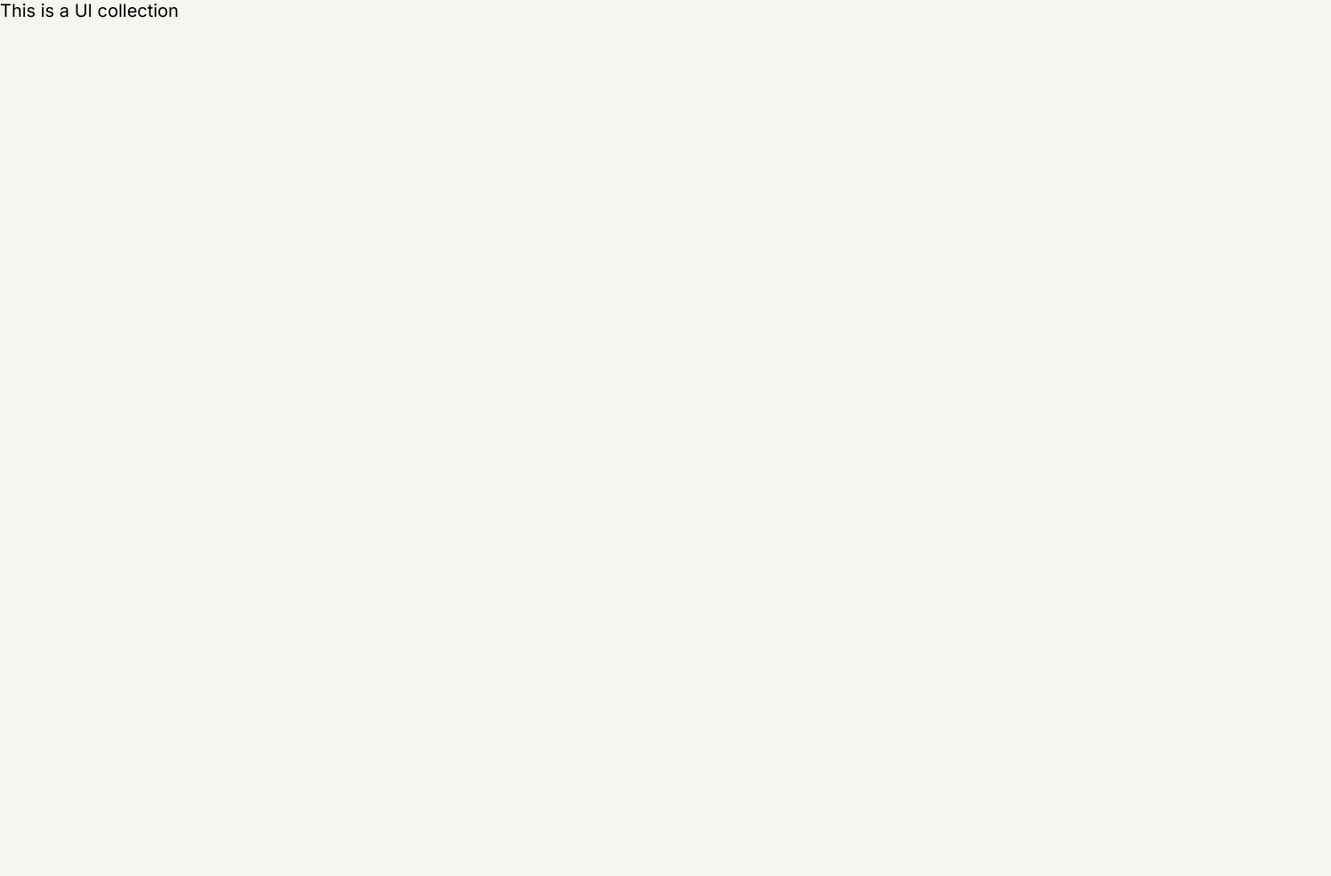
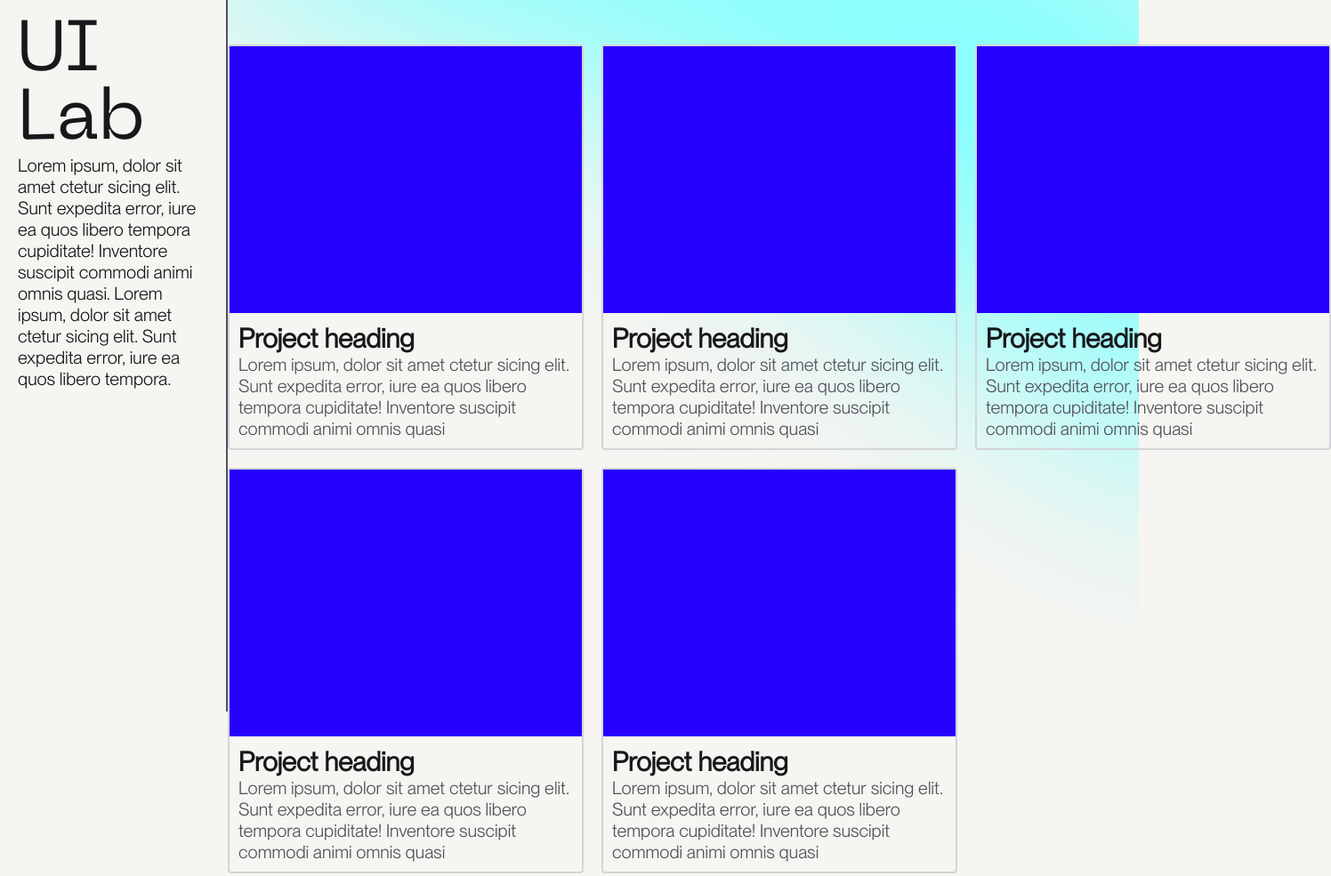
Before and after one commit to manish-basargekar/UI-experiments, a plain HTML site: page index.html in a window 1280 px wide. Shown: the whole page at 89% size, 1496 px wide, since content can reach past the window. Before the commit the page ends 800 px from the top, so only its background shows below. Drawn offline with Linux system fonts and the light colour scheme.

Commit message:
completed base layout and added fonts

```diff
--- a/index.html
+++ b/index.html
@@ -1,20 +1,112 @@
 <!DOCTYPE html>
 <html lang="en">
 	<head>
-    <meta charset="UTF-8">
-    <meta http-equiv="X-UA-Compatible" content="IE=edge">
-    <meta name="viewport" content="width=device-width, initial-scale=1.0">
-    <link rel="stylesheet" href="style.css">
-    <link rel="shortcut icon" href="favicon.gif" type="image/x-icon">
-    <title>UI Collection</title>
-    <link rel="preconnect" href="https://fonts.googleapis.com">
-<link rel="preconnect" href="https://fonts.gstatic.com" crossorigin>
-<link href="https://fonts.googleapis.com/css2?family=Inter:wght@400;500;700&display=swap" rel="stylesheet">
+		<meta charset="UTF-8" />
+		<meta http-equiv="X-UA-Compatible" content="IE=edge" />
+		<meta name="viewport" content="width=device-width, initial-scale=1.0" />
+		<link rel="stylesheet" href="style.css" />
+		<link rel="shortcut icon" href="favicon.gif" type="image/x-icon" />
+		<title>UI Lab</title>
 	</head>
 	<body>
-
 		<div class="container">
-        This is a UI collection
+			<header>
+				<h1 class="ui-lab">UI Lab</h1>
+				<span class="desc"
+					>Lorem ipsum, dolor sit amet ctetur sicing elit. Sunt expedita error,
+					iure ea quos libero tempora cupiditate! Inventore suscipit commodi
+					animi omnis quasi. Lorem ipsum, dolor sit amet ctetur sicing elit.
+					Sunt expedita error, iure ea quos libero tempora.</span
+				>
+			</header>
+			<div class="gradient">
+				<svg
+					width="1340"
+					height="783"
+					viewBox="0 0 1340 783"
+					fill="none"
+					xmlns="http://www.w3.org/2000/svg"
+				>
+					<g filter="url(#filter0_f_3_53)">
+						<path
+							d="M837.952 144.968C1078.92 274.999 1322.23 521.103 1420.38 532.366C1596.11 552.533 1570.41 85.9628 1384.56 -80.7699C1210.17 -237.225 -0.35673 -397.395 296.698 -80.77C454.736 87.6806 632.874 34.3056 837.952 144.968Z"
+							fill="#84FFFD"
+						/>
+					</g>
+					<defs>
+						<filter
+							id="filter0_f_3_53"
+							x="0.000244141"
+							y="-513"
+							width="1789.04"
+							height="1296"
+							filterUnits="userSpaceOnUse"
+							color-interpolation-filters="sRGB"
+						>
+							<feFlood flood-opacity="0" result="BackgroundImageFix" />
+							<feBlend
+								mode="normal"
+								in="SourceGraphic"
+								in2="BackgroundImageFix"
+								result="shape"
+							/>
+							<feGaussianBlur
+								stdDeviation="125"
+								result="effect1_foregroundBlur_3_53"
+							/>
+						</filter>
+					</defs>
+				</svg>
+			</div>
+            <main>
+                <div class="ui-container">
+                    <div class="project">
+                        <div class="image"></div>
+                        <div class="info">
+                            <h2>Project heading</h2>
+                            <span class="project-desc">
+                                Lorem ipsum, dolor sit amet ctetur sicing elit. Sunt expedita error, iure ea quos libero tempora cupiditate! Inventore suscipit commodi animi omnis quasi
+                            </span>
+                        </div>
+                    </div>
+                    <div class="project">
+                        <div class="image"></div>
+                        <div class="info">
+                            <h2>Project heading</h2>
+                            <span class="project-desc">
+                                Lorem ipsum, dolor sit amet ctetur sicing elit. Sunt expedita error, iure ea quos libero tempora cupiditate! Inventore suscipit commodi animi omnis quasi
+                            </span>
+                        </div>
+                    </div>
+                    <div class="project">
+                        <div class="image"></div>
+                        <div class="info">
+                            <h2>Project heading</h2>
+                            <span class="project-desc">
+                                Lorem ipsum, dolor sit amet ctetur sicing elit. Sunt expedita error, iure ea quos libero tempora cupiditate! Inventore suscipit commodi animi omnis quasi
+                            </span>
+                        </div>
+                    </div>
+                    <div class="project">
+                        <div class="image"></div>
+                        <div class="info">
+                            <h2>Project heading</h2>
+                            <span class="project-desc">
+                                Lorem ipsum, dolor sit amet ctetur sicing elit. Sunt expedita error, iure ea quos libero tempora cupiditate! Inventore suscipit commodi animi omnis quasi
+                            </span>
+                        </div>
+                    </div>
+                    <div class="project">
+                        <div class="image"></div>
+                        <div class="info">
+                            <h2>Project heading</h2>
+                            <span class="project-desc">
+                                Lorem ipsum, dolor sit amet ctetur sicing elit. Sunt expedita error, iure ea quos libero tempora cupiditate! Inventore suscipit commodi animi omnis quasi
+                            </span>
+                        </div>
+                    </div>
+                </div>
+            </main>
 		</div>
 	</body>
 </html>
--- a/style.css
+++ b/style.css
@@ -1,3 +1,21 @@
+@font-face {
+	font-family: PP Machina;
+	font-weight: 400;
+	src: url("/PPNeueMachina-Regular.otf") format("opentype");
+}
+
+@font-face {
+	font-family: PP Montreal;
+	font-weight: medium;
+	src: url("/PPNeueMontreal-Book.otf") format("opentype");
+}
+
+@font-face {
+	font-family: PP Montreal;
+	font-style: italic;
+	src: url("/PPNeueMontreal-Italic.otf") format("opentype");
+}
+
 * {
 	margin: 0;
 	padding: 0;
@@ -8,10 +26,9 @@
 	box-sizing: inherit;
 }
 
-
-:root{
-	--mobile-width:500px;
-	--tablet-width: 1200px
+:root {
+	--mobile-width: 500px;
+	--tablet-width: 1200px;
 }
 
 html {
@@ -19,13 +36,93 @@ html {
 	font-size: 62.5%;
 }
 
+body {
+	font-family: "PP Montreal", sans-serif;
+	overflow-x: hidden;
+	background-color: #f6f5f1;
+	color: #18181b;
+}
 
-body {
-	font-family: 'Inter', sans-serif;
-	overflow-x: hidden;
+.container {
+	font-size: 2rem;
+	/* border: 2px solid black; */
+	/* margin: 6rem; */
+	height: max-content;
+	z-index: 234;
+	display: flex;
+}
+
+header {
+	position: fixed;
+	width: 20%;
+	height: 100vh;
+	border-right: 2px solid #52525b;
+	padding: 2rem;
 	background-color: #f6f5f1;
 }
 
-.container{
-    font-size: 2rem;
+.ui-lab {
+	font-size: 8rem;
+	font-family: "PP Machina", monospace;
+	font-weight: 400;
 }
+
+.desc {
+	z-index: 23423;
+}
+
+.gradient {
+	position: absolute;
+	right: 0;
+	top: 0;
+	/* border: 2px solid black; */
+	z-index: -213;
+}
+
+
+main{
+	width: 100%;
+	margin-left: 20%;
+	display: flex;
+	justify-content: center;
+	align-items: center;
+}
+
+
+.ui-container {
+	/* width: 80%; */
+	margin: auto;
+	margin-top: 5rem;
+	min-height: 100vh;
+	/* background-color: crimson; */
+	display: grid;
+	grid-template-columns: repeat(3, 1fr);
+	grid-template-rows: repeat(3, 1fr);
+	gap: 2rem;
+}
+
+.project {
+	border: 2px solid #d4d4d8;
+	width: 40rem;
+	border-radius: 4px;
+	height: max-content;
+}
+
+.image {
+	height: 30rem;
+	background-color: rgb(38, 0, 255);
+}
+
+.info {
+	padding: 1rem;
+}
+
+.info h2 {
+	/* font-family: "PP Machina", monospace; */
+	font-weight: 600;
+	font-size: 3rem;
+}
+
+.project-desc {
+	color: #52525b;
+}
```
Also changed, not shown: PPNeueMachina-Regular.otf (added), PPNeueMachina-Ultrabold.otf (added), PPNeueMontreal-Bold.otf (added), PPNeueMontreal-Book.otf (added). Lines whose indentation alone changed are shown as unchanged.
